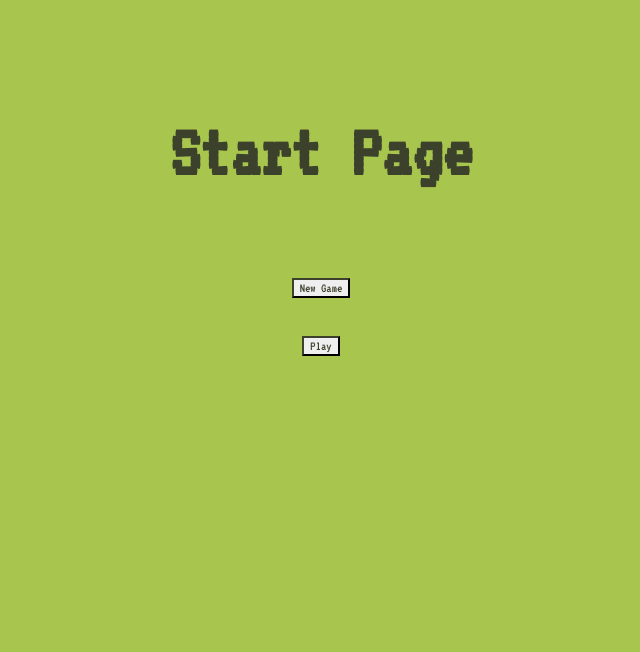
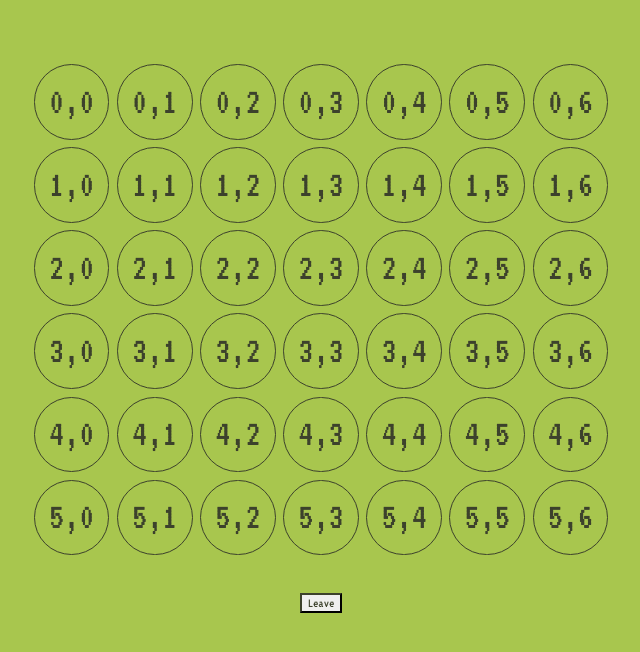
Before and after one commit to marinm/connect-four, a React (Vite) app: page / in a window 1280 px wide. Shown: the top 652 px of the page, without its empty margins (319-959 px from the left). Built offline with nearby package versions, Linux system fonts and the light colour scheme.

Commit message:
add grid with selectable columns

```diff
--- a/src/App.css
+++ b/src/App.css
@@ -8,3 +8,20 @@
     gap: 1rem;
     overflow: auto;
 }
+
+.game-grid {
+    border: 0px solid var(--fg-color);
+    display: grid;
+    grid-template-columns: repeat(7, 1fr);
+    gap: 0.2rem;
+}
+
+.grid-slot {
+    width: 2rem;
+    height: 2rem;
+    border: 1px solid var(--fg-color);
+    border-radius: 50%;
+    display: flex;
+    justify-content: center;
+    align-items: center;
+}
--- a/src/App.tsx
+++ b/src/App.tsx
@@ -6,7 +6,7 @@ import ErrorPage from "./components/ErrorPage";
 import "./App.css";
 
 function App() {
-    const [page, setPage] = useState<string>("start");
+    const [page, setPage] = useState<string>("play");
 
     function goToPage(pageName: string) {
         setPage(pageName);
--- /dev/null
+++ b/src/components/GameGrid.tsx
@@ -0,0 +1,47 @@
+import { useState } from "react";
+
+const N_ROWS = 6;
+const N_COLS = 7;
+
+type Position = {
+    i: number;
+    j: number;
+};
+
+function emptyGrid(): number[] {
+    return new Array(N_ROWS * N_COLS).fill(0);
+}
+
+function position(index: number): Position {
+    return {
+        i: Math.floor(index / N_COLS),
+        j: index % N_COLS,
+    };
+}
+
+export default function GameGrid() {
+    const [grid, setGrid] = useState<number[]>(emptyGrid());
+
+    function select(index: number): void {
+        for (let it = 0; it < grid.length; it++) {
+			if (position(it).j === position(index).j) {
+				grid[it] += 1;
+			}
+		}
+        setGrid([...grid]);
+    }
+
+    return (
+        <div className="game-grid">
+            {grid.map((slot, index) => (
+                <div
+                    className="grid-slot"
+                    key={index}
+                    onClick={() => select(index)}
+                >
+                    {position(index).i},{position(index).j}
+                </div>
+            ))}
+        </div>
+    );
+}
--- a/src/components/PlayPage.tsx
+++ b/src/components/PlayPage.tsx
@@ -1,4 +1,5 @@
 import { GoToPage } from "../types/GoToPage"
+import GameGrid from "./GameGrid";
 
 type propType = {
 	goToPage: GoToPage
@@ -7,7 +8,7 @@ type propType = {
 export default function PlayPage({goToPage}: propType) {
 	return (
 		<div className="page">
-			<h1>Play Page</h1>
+			<GameGrid />
 			<button onClick={ () => goToPage("start") }>Leave</button>
 		</div>
 	);
```
